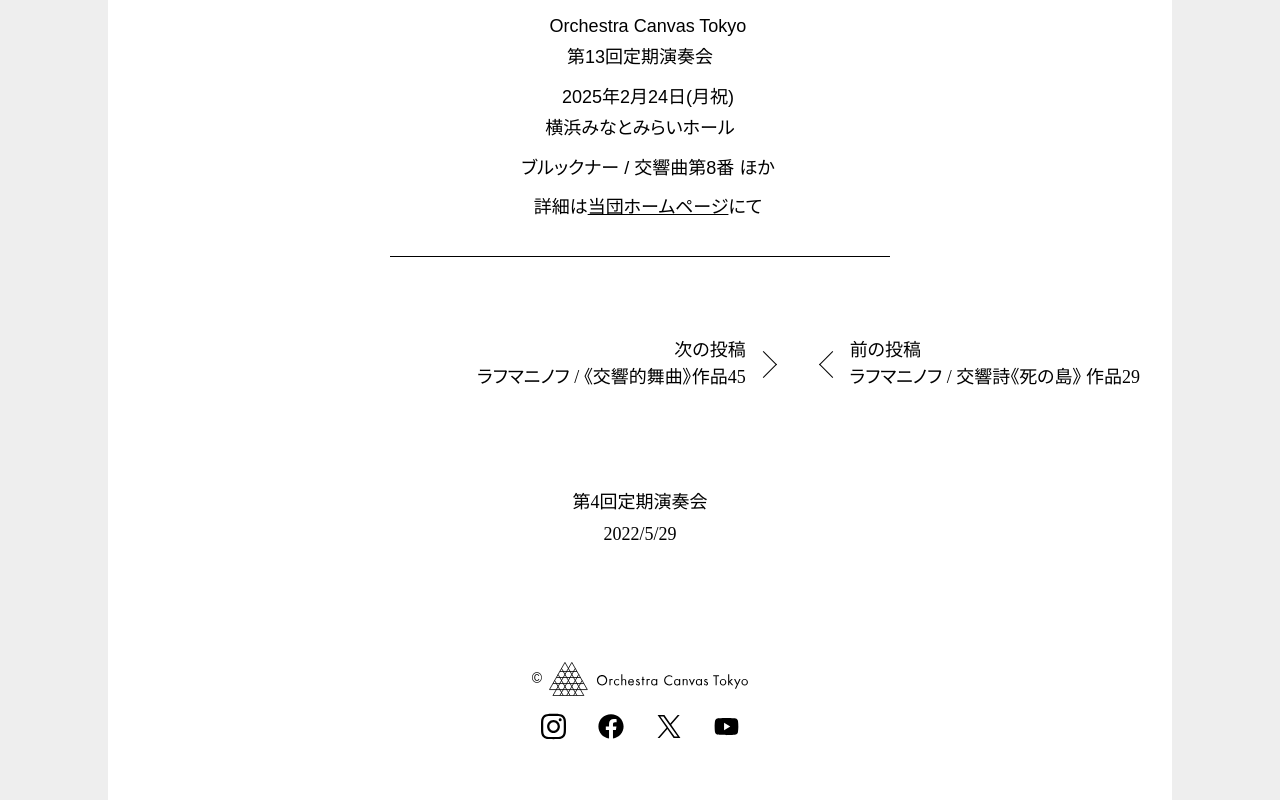
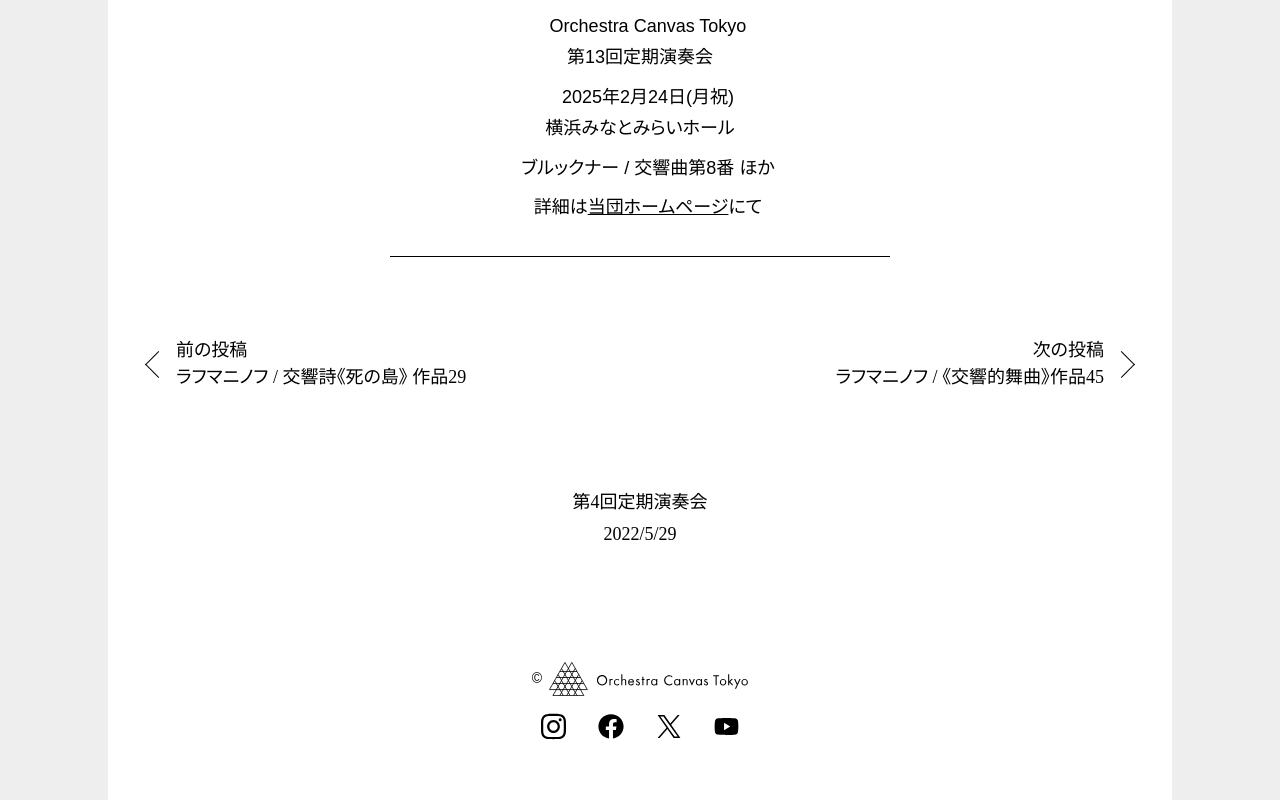
Before and after one commit to orchestra-canvas-tokyo/blog, a SvelteKit app: page /post/20220828-rachmaninoff-pfconcerto-03 in a window 1280 px wide. Shown: the part 3461-4261 px from the top of the page. Built offline with nearby package versions, Linux system fonts and the light colour scheme; a web font is replaced by a local one.

Commit message:
revert: 次の投稿が先に表示されるように
次の投稿（右側に配置）のレスポンシブ対応に苦慮したため、いったん元の仕様を踏襲する

```diff
--- a/src/routes/post/[slug]/+page.svelte
+++ b/src/routes/post/[slug]/+page.svelte
@@ -81,16 +81,16 @@
 </section>
 
 <div class="adjacent-posts">
+  {#if data.adjacentPostListItems.prev !== null}
+    <a href={getUrl(data.adjacentPostListItems.prev.slug)} class="prev">
+      前の投稿<br />
+      {getFullTitle(data.adjacentPostListItems.prev)}
+    </a>
+  {/if}
   {#if data.adjacentPostListItems.next !== null}
     <a href={getUrl(data.adjacentPostListItems.next.slug)} class="next">
       次の投稿<br />
       {getFullTitle(data.adjacentPostListItems.next)}
-    </a>
-  {/if}
-  {#if data.adjacentPostListItems.prev !== null}
-    <a href={getUrl(data.adjacentPostListItems.prev.slug)} class="prev">
-      前の投稿<br />
-      {getFullTitle(data.adjacentPostListItems.prev)}
     </a>
   {/if}
 </div>
```
